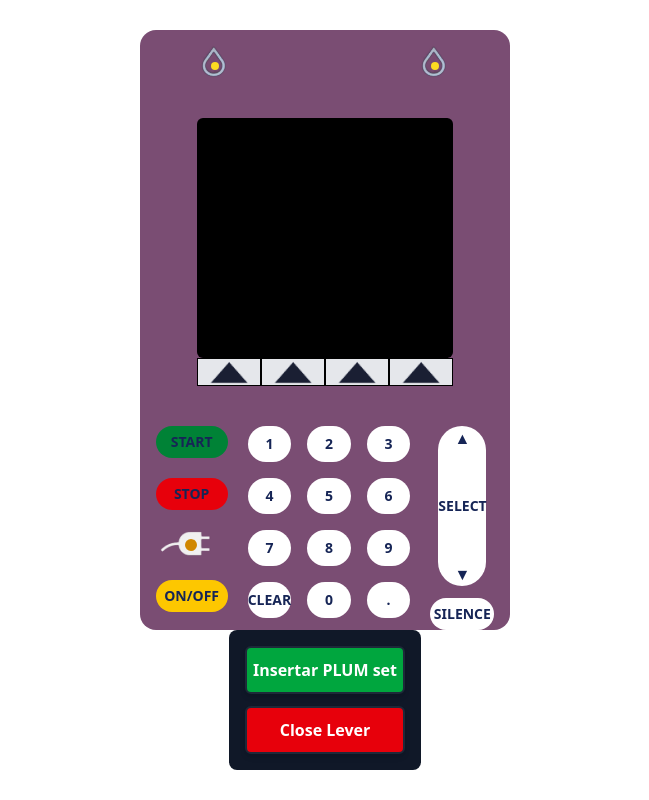
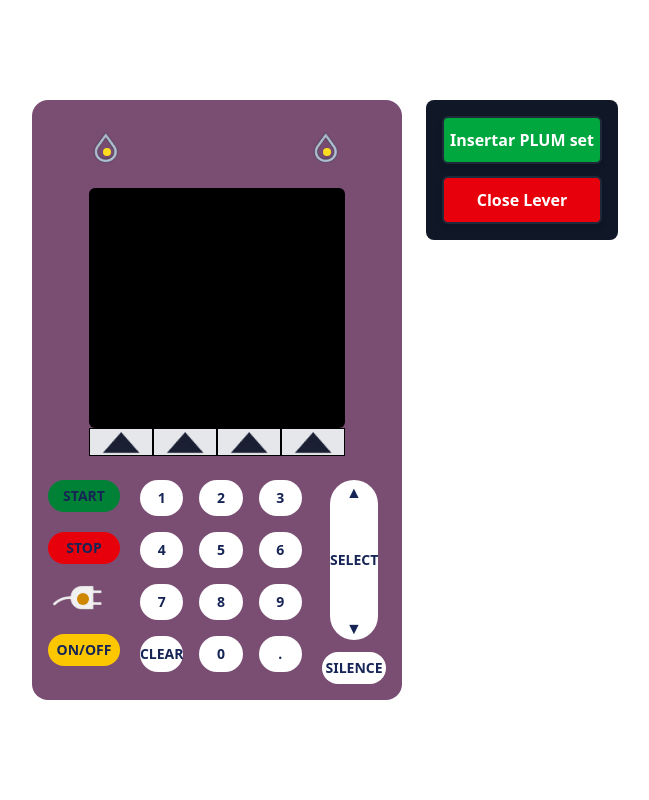
Before and after one commit to vpeinado263/simulador-bomba-insulina, a Next.js app in the folder frontend/: page / in a window 1280 px wide. Shown: the whole page, without its empty margins (315-964 px from the left). Built offline with nearby package versions, Linux system fonts and the light colour scheme.

Commit message:
Insertar botón de set Plum

```diff
--- a/frontend/src/components/templates/DeviceLayout.jsx
+++ b/frontend/src/components/templates/DeviceLayout.jsx
@@ -6,22 +6,19 @@
 
 const DeviceLayout = () => {
   return (
-    <>
-    <div className="w-[370px] h-[600px] bg-[rgb(122,77,115)] rounded-2xl flex flex-col justify-between items-center">
-      <div>
+    <div className="flex space-x-6 items-start">
+      <div className="w-[370px] h-[600px] bg-[rgb(122,77,115)] rounded-2xl flex flex-col justify-between items-center p-4">
         <FluidIndicators />
-      </div>
-      <div>
-        <Lcd />
-        <SoftkeysSelector />
-      </div>
-      <div>
+        <div>
+          <Lcd />
+          <SoftkeysSelector />
+        </div>
         <ControlPanel />
       </div>
+      <div className="flex flex-col justify-start">
+        <ControlSet />
+      </div>
     </div>
-    <ControlSet />
-    </>
-
   );
 };
 
```
